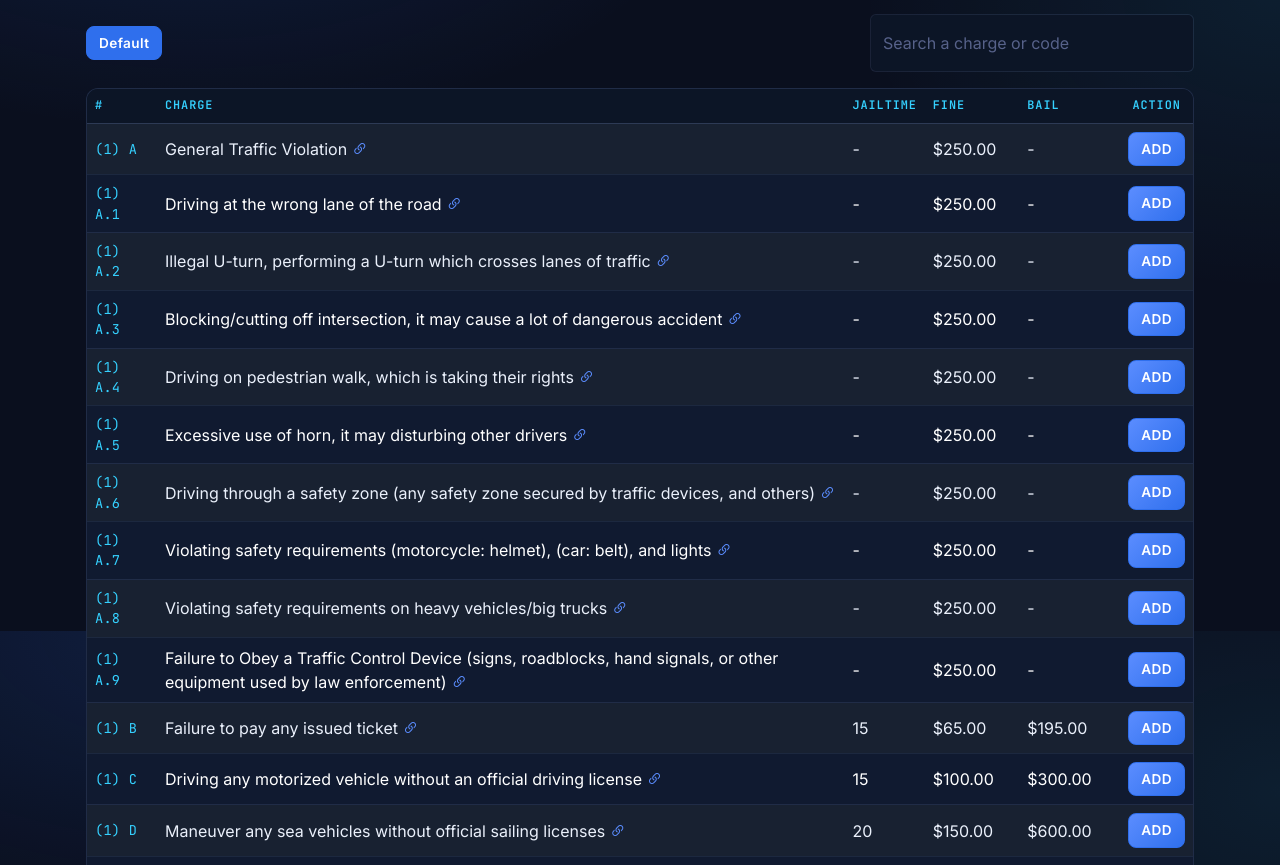
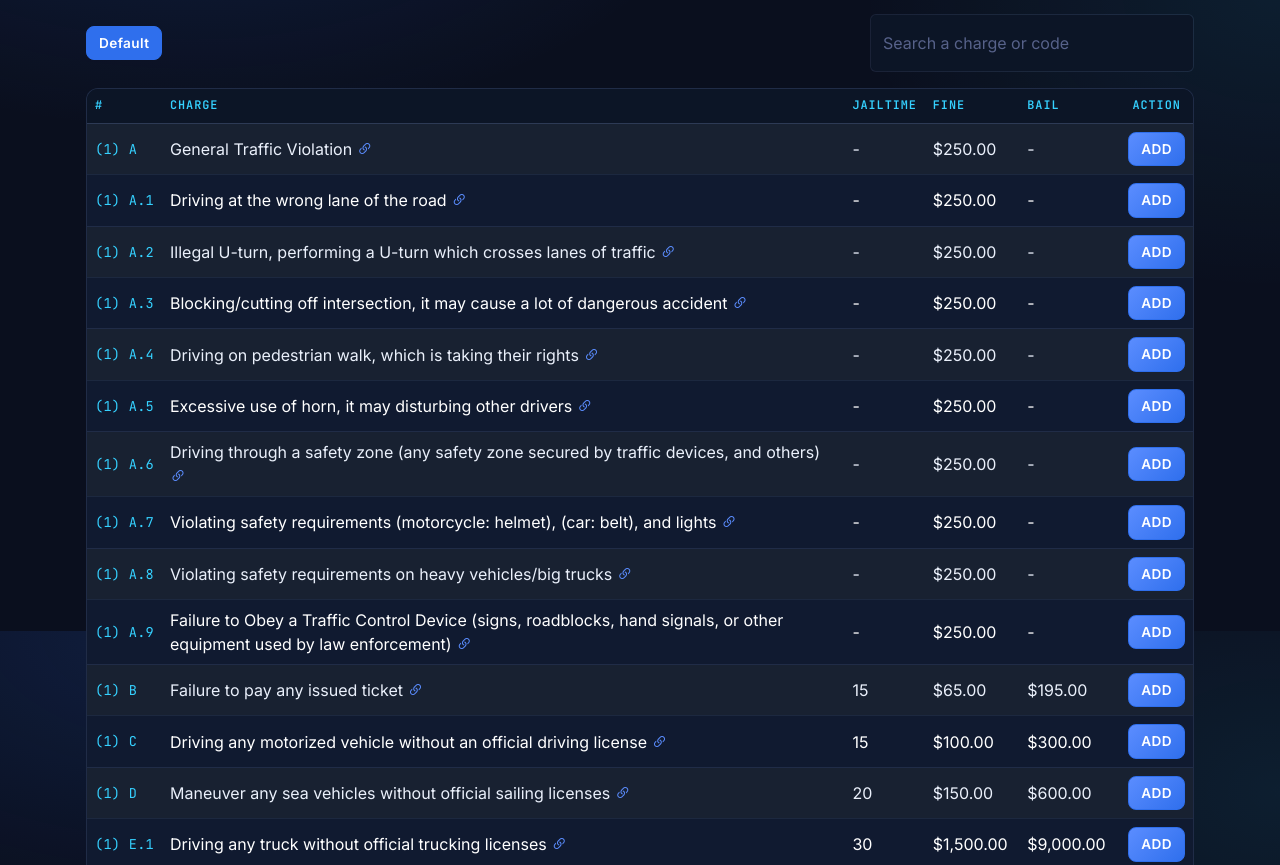
Before and after one commit to LANXY02/SAPC, a plain HTML site: page index.html in a window 1280 px wide. Shown: the part 969-1834 px from the top of the page. Drawn offline with nearby package versions, Linux system fonts and the light colour scheme.

Commit message:
Update style.css

```diff
--- a/style.css
+++ b/style.css
@@ -383,6 +383,23 @@ footer a:hover {
     color: var(--accent-cyan);
 }
 
+/* Keep charge codes on a single line, left-aligned, sized to their
+   content, regardless of screen size */
+#chargeTableBody td:first-child,
+#selectedChargeTableBody td:nth-child(2) {
+    width: 1%;
+    white-space: nowrap;
+    text-align: left;
+}
+
+#charge-code-data,
+#arrest-command {
+    white-space: normal;
+    word-break: break-word;
+    overflow-wrap: anywhere;
+    line-height: 1.35;
+}
+
 #arrest-command {
     color: var(--text-primary);
     background: var(--bg-void);
@@ -500,9 +517,8 @@ footer a:hover {
 }
 
 #chargeTable th:first-child {
-    width: 70px;
-    min-width: 70px;
-    max-width: 70px;
+    width: 1%;
+    white-space: nowrap;
 }
 
 .input {
```
